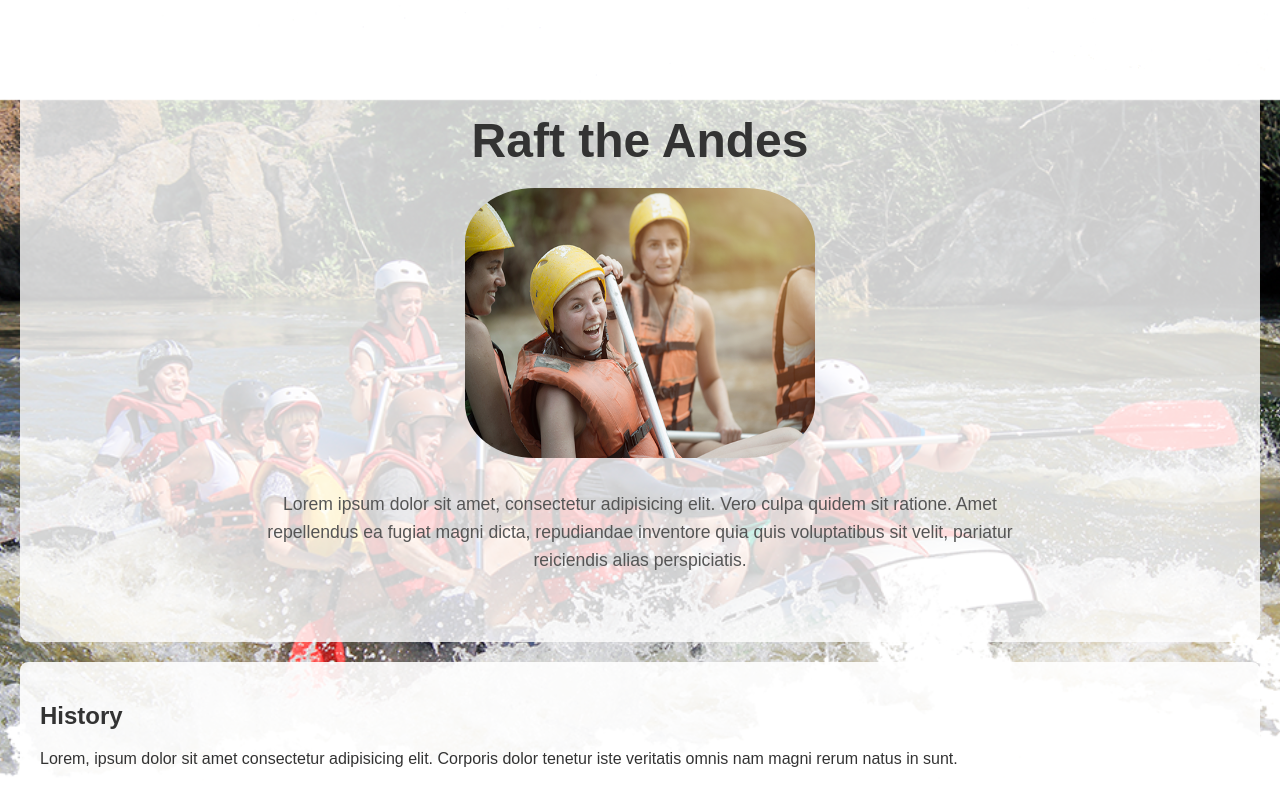
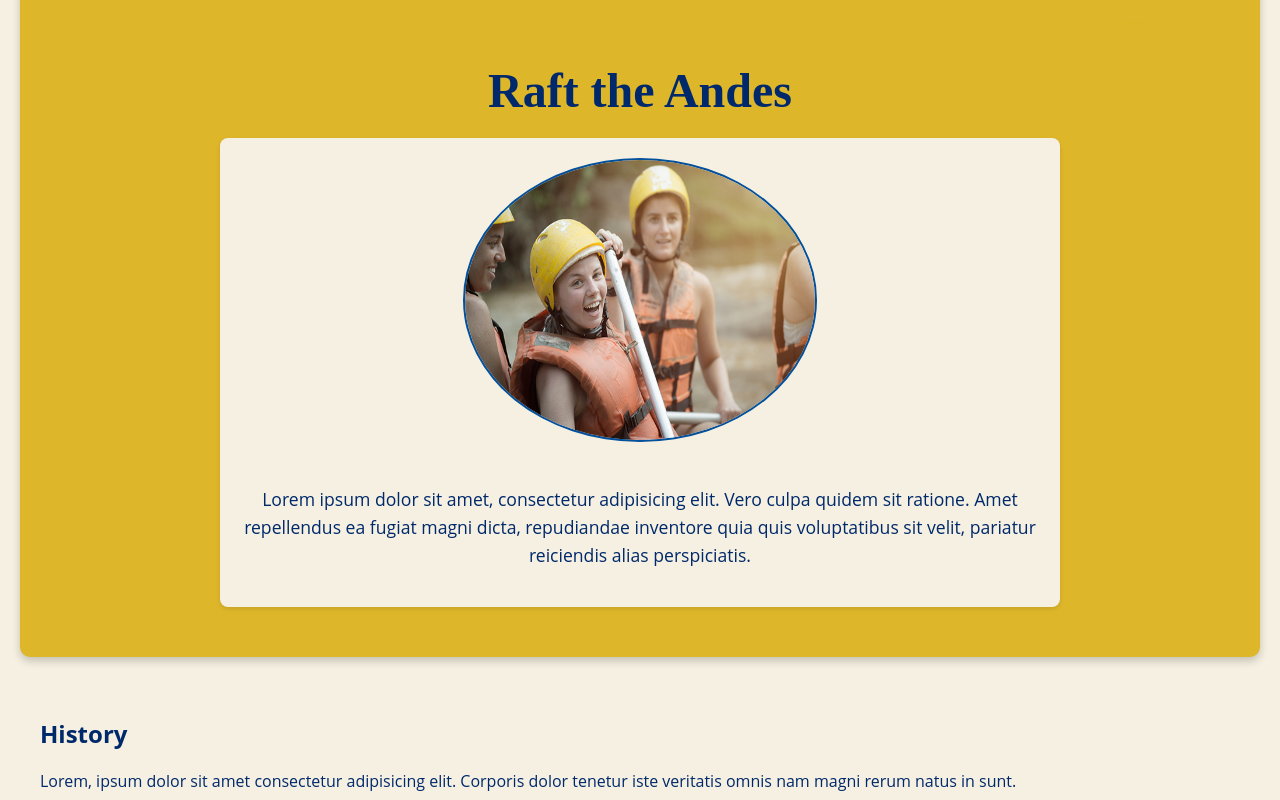
Before and after one commit to Sharecitox/main, a plain HTML site: page wwr/about.html in a window 1280 px wide. Shown: the part 700-1500 px from the top of the page. Drawn offline with Linux system fonts and the light colour scheme.

Commit message:
Update rafting page

```diff
--- a/wwr/rafting.css
+++ b/wwr/rafting.css
@@ -1,12 +1,23 @@
+/* Coolors Color Palette */
+/* Palette URL: https://coolors.co/00296b-003f88-00509d-fdc500-f5f0e1 */
+
+/* General Variables */
+:root {
+    --primary-color: #4b99f1;
+    --secondary-color: #ddb62a;
+    --accent-color: #00509d;
+    --background-color: #f5f0e1;
+    --text-color: #00296b;
+    --font-heading: "Roboto Slab", serif;
+    --font-body: "Open Sans", sans-serif;
+}
+
 /* General Styles */
 body {
     margin: 0;
-    font-family: Arial, sans-serif;
-    background-image: url("images/hero-background.png");
-    background-size: cover;
-    background-position: center;
-    background-attachment: fixed;
-    color: #333;
+    font-family: var(--font-body);
+    background-color: var(--background-color);
+    color: var(--text-color);
 }
 
 header {
@@ -14,12 +25,13 @@ header {
     justify-content: space-between;
     align-items: center;
     padding: 10px 20px;
-    background-color: rgba(12, 29, 31, 0.6);
+    background-color: var(--primary-color);
     color: white;
 }
 
 header img {
-    height: 110px;
+    height: 60px;
+    border-radius: 5px;
 }
 
 nav a {
@@ -41,42 +53,49 @@ nav a:hover {
     justify-content: center;
     text-align: center;
     padding: 50px 20px;
-    background-color: rgba(255, 255, 255, 0.8); /* Light background for contrast :D */
+    background-color: var(--secondary-color);
     border-radius: 10px;
     margin: 20px auto;
     max-width: 1200px;
+    box-shadow: 0 4px 8px rgba(0, 0, 0, 0.2);
 }
 
 .hero h1 {
     font-size: 3rem;
     font-weight: bold;
-    color: #333;
+    font-family: var(--font-heading);
+    color: var(--text-color);
     margin-bottom: 20px;
 }
 
 .hero article {
     max-width: 800px;
     margin: 0 auto;
+    background-color: var(--background-color);
+    padding: 20px;
+    border-radius: 8px;
+    box-shadow: 0 2px 4px rgba(0, 0, 0, 0.1);
 }
 
 .hero article img {
     width: 350px;
-    height: 270px;
-    border-radius: 20%;
-    margin-bottom: 10px;
+    height: 280px;
+    border-radius: 50%;
+    margin-bottom: 20px;
+    border: 2px solid var(--accent-color);
 }
 
 .hero article p {
     font-size: 1.1rem;
     line-height: 1.6;
-    color: #555;
+    font-family: var(--font-body);
 }
 
 /* Section Styling */
 section {
     padding: 20px;
     margin: 20px auto;
-    background: rgba(255, 255, 255, 0.9);
+    background: var(--background-color);
     border-radius: 8px;
     max-width: 1200px;
 }
@@ -84,16 +103,17 @@ section {
 section img {
     width: 100%;
     max-width: 250px;
-    margin: 10px;
+    margin: 30px;
     border-radius: 5px;
 }
 
 /* Footer Styling */
 footer {
-    background-color: rgba(0, 0, 0, 0.7);
+    background-color: var(--primary-color);
     color: white;
     text-align: center;
     padding: 10px;
+    font-family: var(--font-body);
 }
 
 footer img {
```
